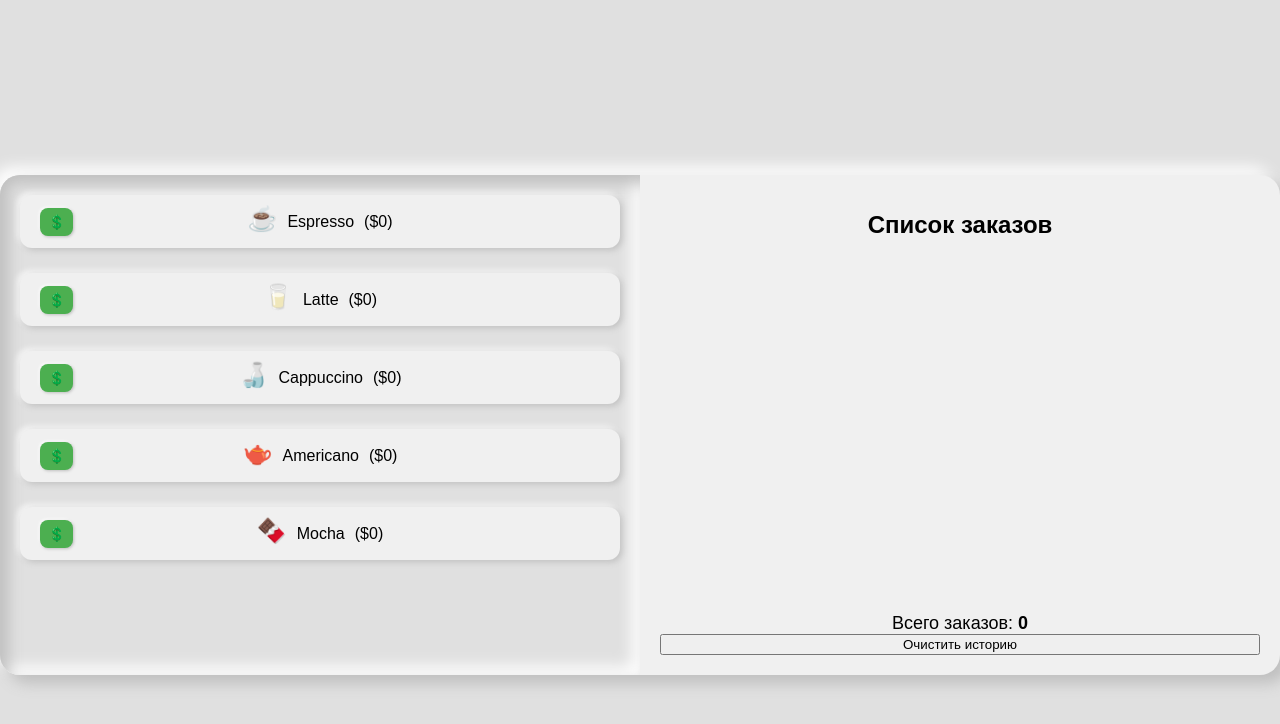
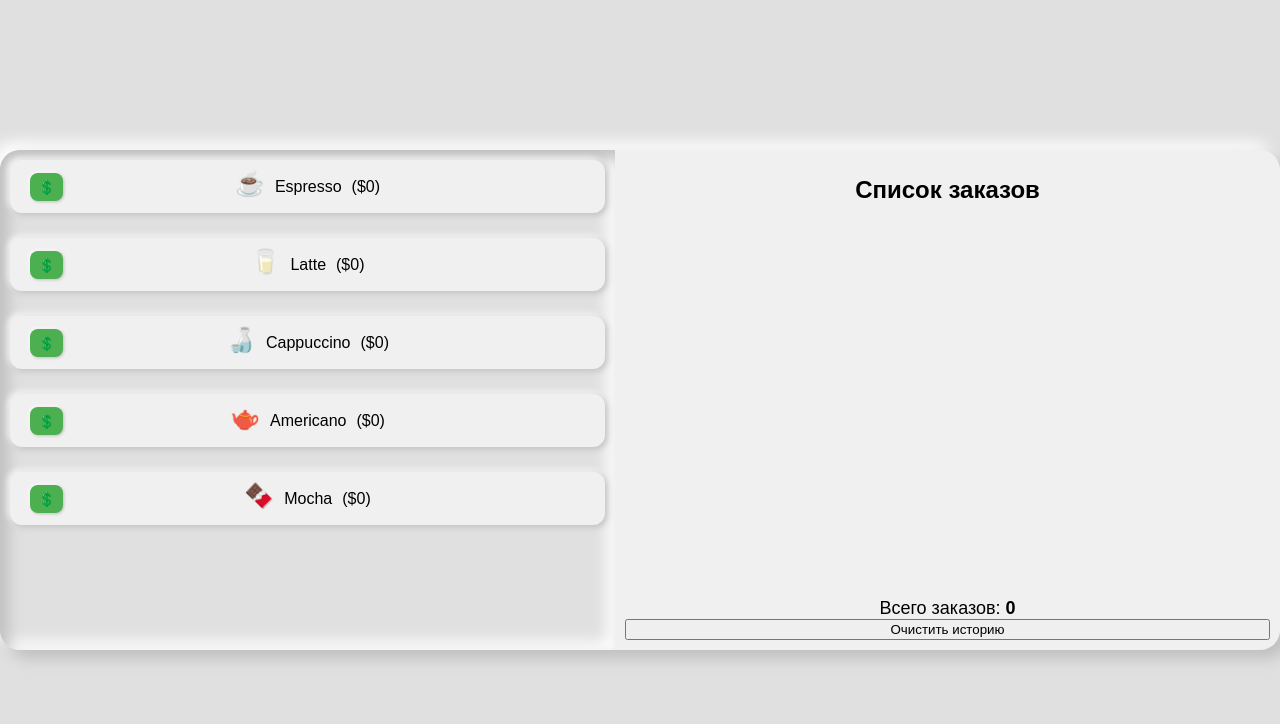
Before and after one commit to mindwideopen/agafonova-accountment, a React (Create React App) app: page / in a window 1280 px wide. Shown: the top 724 px of the page. Built offline with nearby package versions, Linux system fonts and the light colour scheme.

Commit message:
small style change

```diff
--- a/src/index.css
+++ b/src/index.css
@@ -11,7 +11,8 @@ body {
 
 #root {
   width: 100%;
-  margin-top: 50px;
+
+
 }
 
 .app {
@@ -23,6 +24,7 @@ body {
   overflow: hidden;
   min-height: 500px;
   width: 100%;
+
 }
 
 /* Левая панель */
@@ -31,7 +33,7 @@ body {
   flex-direction: column;
   gap: 10px;
   background: #e0e0e0;
-  padding: 20px;
+  padding: 10px;
   width: 40%;
   box-shadow: inset 8px 8px 15px #bebebe, inset -8px -8px 15px #ffffff;
   flex: 1 1 300px;
@@ -63,8 +65,8 @@ body {
 
 /* Правая панель */
 .right-panel {
-  flex: 1 1 300px;
-  padding: 20px;
+  flex: 1 1 350px;
+  padding: 10px;
   display: flex;
   flex-direction: column;
 }
```
